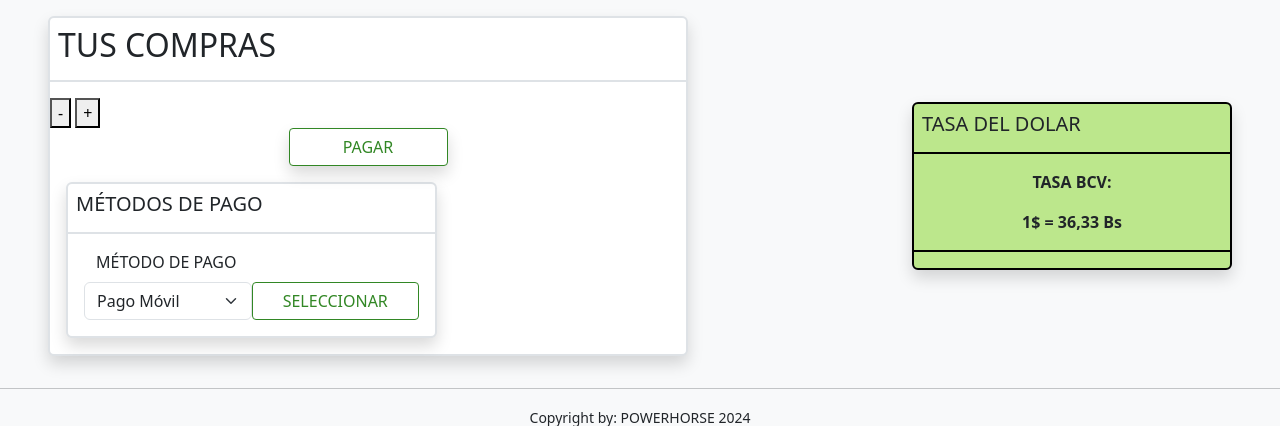
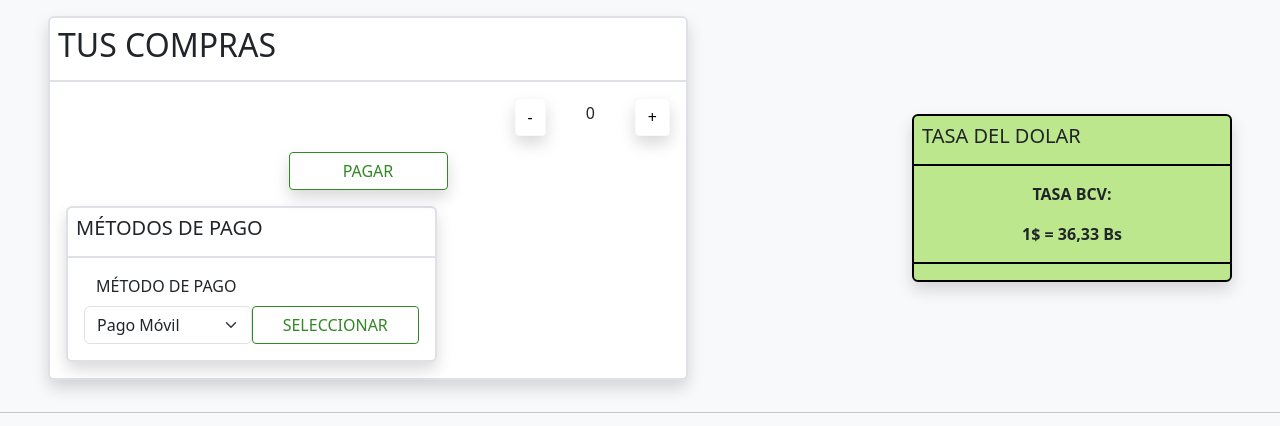
Before and after one commit to SrBellic/PowerHorse, a PHP site: page /pages/kart.php in a window 1280 px wide. Shown: the part 107-533 px from the top of the page. Run offline with PHP 8.4, Linux system fonts and the light colour scheme.

Commit message:
Last update for front

```diff
--- a/config/counter.js
+++ b/config/counter.js
@@ -5,7 +5,12 @@
     let counter = 0;
 
     function handleCounter(type = "increment") {
-        type === "increment" ? counter++ : counter--;
+        if (type === "increment") {
+            counter++;
+        } else {
+            // Asegurémonos de que el contador no sea negativo
+            counter = Math.max(0, counter - 1);
+        }
         counterElem.innerText = counter;
     }
 
--- a/index.php
+++ b/index.php
@@ -27,8 +27,8 @@
                             y se pegan) 2 navs y que cada uno responda según la condición, es decir, Si no está iniciado se muestra
                             el boton, si está iniciado entonces no se muestra.
                         >
-                        <a class="button_black shadow marginSpace-x" href="pages/login.html">INICIAR SESIÓN</a>
-                        <a class="button_black shadow marginSpace-x" href="pages/kart.html">CARRITO</a>
+                        <a class="button_black shadow marginSpace-x" href="pages/login.php">INICIAR SESIÓN</a>
+                        <a class="button_black shadow marginSpace-x" href="pages/kart.php">CARRITO</a>
                     </div>
                 <div>
             </nav>
--- a/pages/kart.php
+++ b/pages/kart.php
@@ -25,9 +25,19 @@
                 <section class="my-3">
 
                     <!aqui se escribe el script lógico de llenado de carrito>
+
+                    <!-El script en JS debe aparecer solamente cuando se llene el carrito,
+                        debe ir a la par del producto y se debe validar que no llene mas
+                        de la existencia en stock.
+                    ->
                     <script src="../config/counter.js"></script>
-                    <button id="decrement">-</button>
-                    <button id="increment">+</button>
+                    <div class="d-flex flex-row-reverse my-3">
+                        <div class="item_div">
+                            <button class="button_yellow mx-3 shadow" id="decrement">-</button>
+                            <h6 id="counter" class="mx-4">0</h6>
+                            <button class="button_yellow mx-3 shadow" id="increment">+</button>
+                        </div>
+                    </div>
                     <div class="d-flex justify-content-center">
                         <button class="button_green shadow w-25">PAGAR</button>
                     </div>
--- a/pages/login.php
+++ b/pages/login.php
@@ -11,7 +11,7 @@
     <body class="bg-light">
         <header class="bg-color_Yellow">
             <nav>
-                <a href="../index.html"><img src="../img/logo.jpg" class="ms-3" width="190px"></a>
+                <a href="../index.php"><img src="../img/logo.jpg" class="ms-3" width="190px"></a>
             </nav>
         </header>
         <main>
@@ -33,7 +33,7 @@
                             </form>
                             <div class="text-center">
                                 <p>¿No tienes un perfil?</p>
-                                <p>Registrate <a href="register.html" class="link_hover">aquí</a>.</p>
+                                <p>Registrate <a href="register.php" class="link_hover">aquí</a>.</p>
                             </div>
                         </div>
                     </div>
--- a/pages/register.php
+++ b/pages/register.php
@@ -11,8 +11,8 @@
     <body class="bg-light">
         <header class="bg-color_Yellow">
             <nav class="item_div">
-                <a href="../index.html"><img src="../img/logo.jpg" class="ms-3" width="190px"></a>
-                <a href="login.html" class="button_black mx-5 shadow">INICIA SESIÓN</a>
+                <a href="../index.php"><img src="../img/logo.jpg" class="ms-3" width="190px"></a>
+                <a href="login.php" class="button_black mx-5 shadow">INICIA SESIÓN</a>
             </nav>
         </header>
         <main>
```
Also changed, not shown: README.txt.
